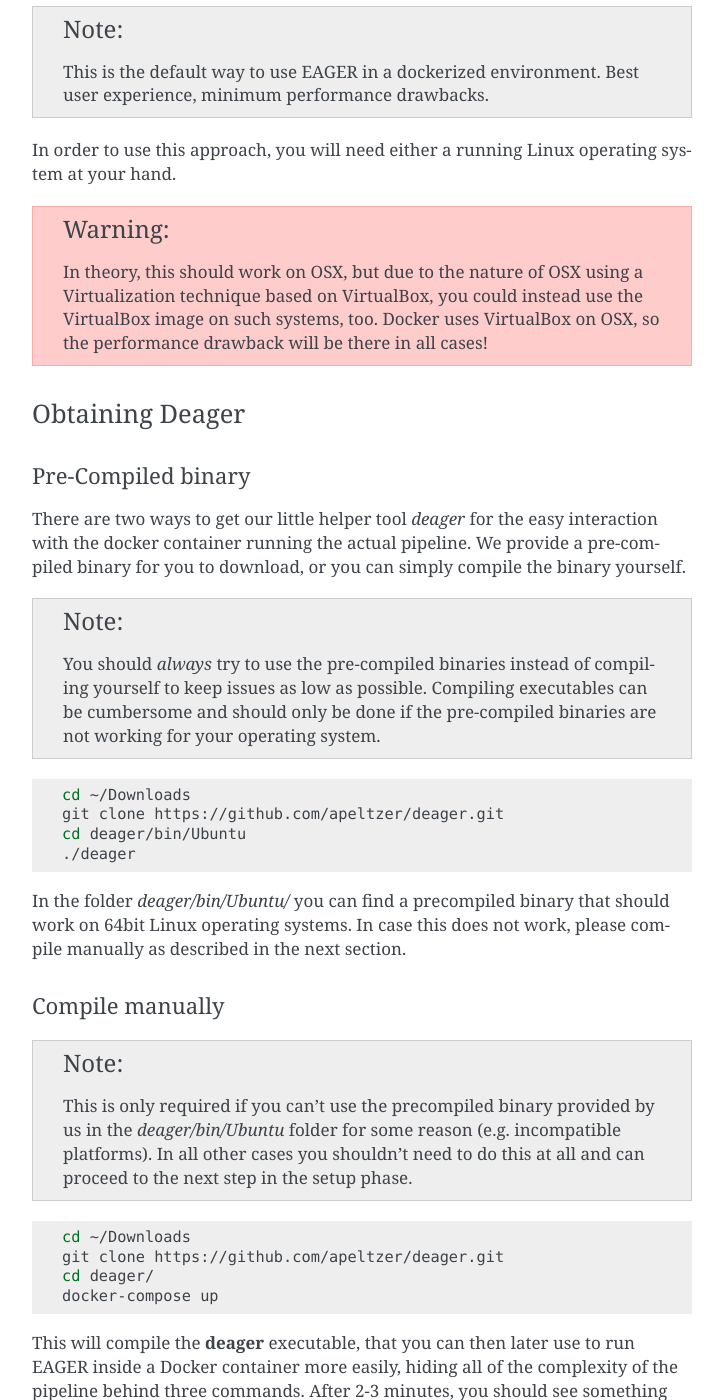
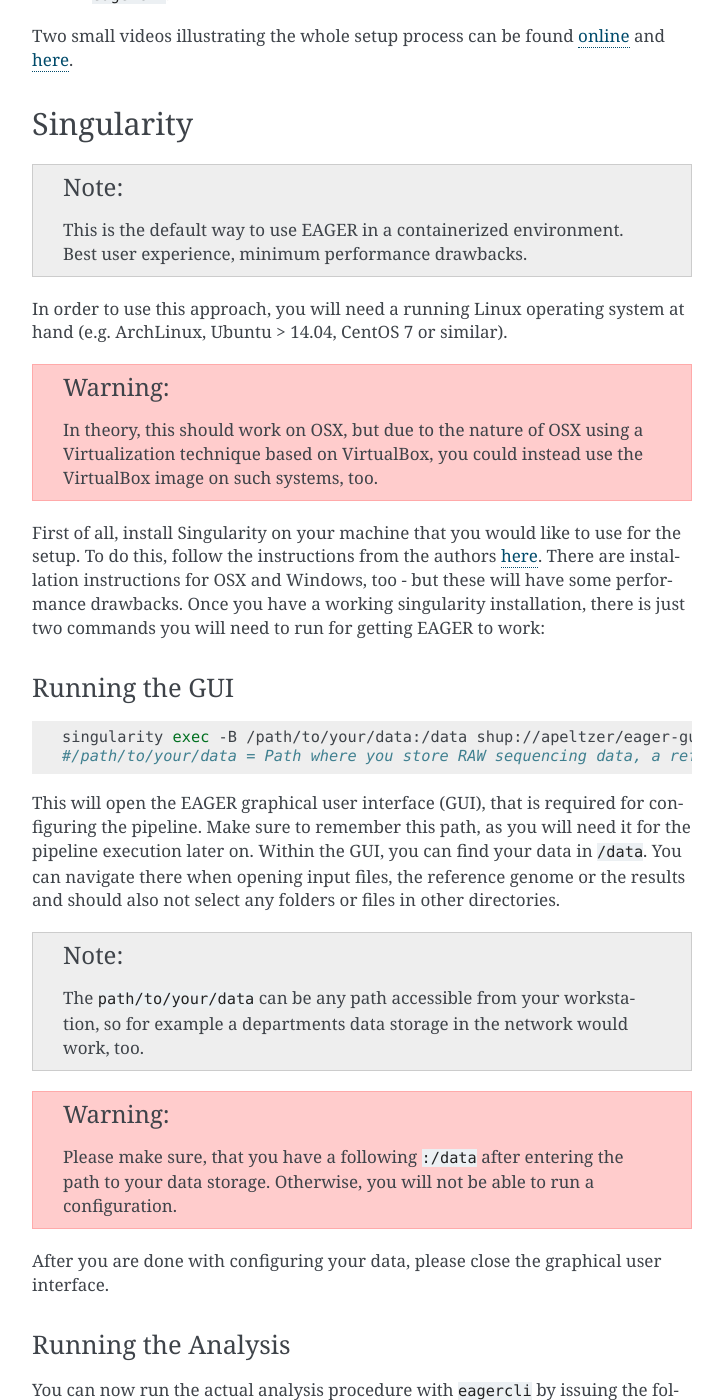
Before and after one commit to apeltzer/EAGER-GUI, a Sphinx documentation site: the page built from docs/contents/installation.rst, in a window 1280 px wide and 1400 px high, scrolled down 950 px. Shown: the whole window, without its empty margins (388-1111 px from the left). Built offline with Sphinx 7.4.7, drawn with Linux system fonts in a browser that asks for light colours; some of the changed text lies outside the part shown.

Commit message:
Switching documentation to Singularity instead of Docker. Much better user experience, less overhead for us.
Major documentation update for that purpose.

```diff
--- a/docs/contents/installation.rst
+++ b/docs/contents/installation.rst
@@ -2,6 +2,11 @@
 ================================================
 
 We provide three kinds of installation instructions.
+
+.. note::
+
+   We do not provide a docker image anymore, as the much more flexible Singularity method superseded the ``deager`` application and our Docker based approach.
+
 
 VirtualBox
 ----------
@@ -24,153 +29,63 @@
 
 Two small videos illustrating the whole setup process can be found `online <http://bit.ly/eagervbox-installation>`_ and `here <http://bit.ly/eagervbox-running>`_.
 
-Docker
-------
+Singularity
+-----------
+
 .. note::
 
-   This is the default way to use EAGER in a dockerized environment. Best user experience, minimum performance drawbacks.
+   This is the default way to use EAGER in a containerized environment. Best user experience, minimum performance drawbacks.
 
-In order to use this approach, you will need either a running Linux operating system at your hand.
+In order to use this approach, you will need a running Linux operating system at hand (e.g. ArchLinux, Ubuntu > 14.04, CentOS 7 or similar).
 
 .. warning::
 
-   In theory, this should work on OSX, but due to the nature of OSX using a Virtualization technique based on VirtualBox, you could instead use the VirtualBox image on such systems, too. Docker uses VirtualBox on OSX, so the performance drawback will be there in all cases!
-
-Obtaining Deager
-^^^^^^^^^^^^^^^^
-
-Pre-Compiled binary
-~~~~~~~~~~~~~~~~~~~
+   In theory, this should work on OSX, but due to the nature of OSX using a Virtualization technique based on VirtualBox, you could instead use the VirtualBox image on such systems, too.
 
 
-There are two ways to get our little helper tool `deager` for the easy interaction with the docker container running the actual pipeline. We provide a pre-compiled binary for you to download, or you can simply compile the binary yourself.
+First of all, install Singularity on your machine that you would like to use for the setup.
+To do this, follow the instructions from the authors `here <http://singularity.lbl.gov/install-linux>`_. There are installation instructions for OSX and Windows, too - but these will have some performance drawbacks.
+Once you have a working singularity installation, there is just two commands you will need to run for getting EAGER to work:
+
+
+Running the GUI
+^^^^^^^^^^^^^^^
+
+.. code-block:: bash
+
+   singularity exec -B /path/to/your/data:/data shup://apeltzer/eager-gui eager
+   #/path/to/your/data = Path where you store RAW sequencing data, a reference genome in FastA format and the folder where you store your results in the end.
+
+This will open the EAGER graphical user interface (GUI), that is required for configuring the pipeline.
+Make sure to remember this path, as you will need it for the pipeline execution later on. Within the GUI, you can find your data in ``/data``. You can navigate there when opening input files, the reference genome or the results and should also not select any folders or files in other directories.
 
 .. note::
 
-   You should *always* try to use the pre-compiled binaries instead of compiling yourself to keep issues as low as possible. Compiling executables can be cumbersome and should only be done if the pre-compiled binaries are not working for your operating system.
+   The ``path/to/your/data`` can be any path accessible from your workstation, so for example a departments data storage in the network would work, too.
+
+.. warning::
+
+   Please make sure, that you have a following ``:/data`` after entering the path to your data storage. Otherwise, you will not be able to run a configuration.
+
+After you are done with configuring your data, please close the graphical user interface.
+
+Running the Analysis
+^^^^^^^^^^^^^^^^^^^^
+
+You can now run the actual analysis procedure with ``eagercli`` by issuing the following command.
 
 .. code-block:: bash
 
-   cd ~/Downloads
-   git clone https://github.com/apeltzer/deager.git
-   cd deager/bin/Ubuntu
-   ./deager
+   singularity exec -B /path/to/your/data:/data shup://apeltzer/eager-gui eagercli /data
 
-In the folder `deager/bin/Ubuntu/` you can find a precompiled binary that should work on 64bit Linux operating systems. In case this does not work, please compile manually as described in the next section.
-
-
-Compile manually
-~~~~~~~~~~~~~~~~
+This will run the analysis procedure on your machine using the ``eagercli`` application inside the container.
 
 .. note::
 
-   This is only required if you can't use the precompiled binary provided by us in the `deager/bin/Ubuntu` folder for some reason (e.g. incompatible platforms). In all other cases you shouldn't need to do this at all and can proceed to the next step in the setup phase.
-
-.. code-block:: bash
-
-  cd ~/Downloads
-  git clone https://github.com/apeltzer/deager.git
-  cd deager/
-  docker-compose up
-
-This will compile the **deager** executable, that you can then later use to run EAGER inside a Docker container more easily, hiding all of the complexity of the pipeline behind three commands. After 2-3 minutes, you should see something like this:
-
-.. code-block:: bash
-
-   docker-compose up
-   Starting deager_build
-   Attaching to deager_build
-   deager_build | + apt-get update -qq
-   deager_build | + apt-get install -qq -y make git golang
-   deager_build | + go build -o amd64/deager
-   deager_build | + echo 'La Fin!'
-   deager_build | La Fin!
-
-And you will find an executable called **deager** in the directory ``amd64/``. You may copy this executable somewhere else on your operating system, e.g. ``/usr/local/bin`` (if you have administrative rights), or call the tool directly. A small video illustrating this compilation procedure can be found `here <https://www.youtube.com/watch?v=kYaKgDixFoc>`_
-
-.. warning::
-
-   Attention: This is only generating an executable for linux operating systems, NOT for OSX. OSX is widely not supported as there is also no native docker client available for OSX.
-
-Running EAGER inside a Docker Container
-^^^^^^^^^^^^^^^^^^^^^^^^^^^^^^^^^^^^^^^
-
-If you now switch to the directory where the **deager** executable lays, you will see the main interface of the docker administration tool of the EAGER pipeline when calling the tool:
-
-.. code-block:: bash
-
-   ./deager
-   Usage:
-     deager [options] (start|stop|gui|run)
-     deager -h | --help
-     deager --version
+   The results will be stored in the folder you selected in the configuration procedure. A good practice would be to have a separate folder inside your ``path/to/your/data`` just for this purpose.
 
 
-A more extensive description of the options required to run the pipeline can be found by using the help function of "deager":
 
-.. code-block:: bash
-
-   ./deager -h
-   Eager Docker Client
-    Usage:
-     deager [options] (start|stop|gui|run)
-     deager -h | --help
-     deager --version
-
-   start:    Spins up the EAGER docker container
-   stop:     Stop/remove the EAGER container
-   gui:      Connect to container and start eager GUI
-   run:      Run eagercli within --data directory
-
-   Options:
-     --data <path>      Directory to use as /data/ directory within eager (default: ~/data)
-     --image <str>      Name of the eager image [default: apeltzer/eager]
-     --container <str>  Name of the container spun up (default: eager_$USER)
-     --uid              Use docker-client UID/GID for eager user within container.
-                        This will cope with user rights. (depends on bindmount; boot2docker, local docker deamon...)
-     -h --help          Show this screen.
-     --version          Show version.
-
-Running EAGER
-^^^^^^^^^^^^^
-
-You will be able to run the EAGER pipeline now with just these four commands offered by the CLI tool. An illustrative video on how to start the container can be found `here <https://www.youtube.com/watch?v=k2ta3345DUY>`_. Start by starting the container:
-
-.. code-block:: bash
-
-   deager start --data /path/to/your/datafolder
-
-.. note::
-
-  You may need to set the system variable on your system before this will run properly. To do so, simply issue the following on the command line and you're ready to go:
-
-  .. code-block:: bash
-
-     export DOCKER_HOST=unix:///var/run/docker.sock
-
-Afterwards, you can open the GUI to configure an analysis run, illustrated in this little `helper video <https://www.youtube.com/watch?v=cKrBuoiGgNE>`_
-
-.. code-block:: bash
-
-   deager gui --data ~/data
-
-
-This should open a graphical interface on your machine, enabling you to configure everything and creating subsequently configuration files used for the pipeline execution in your ``/path/to/your/data`` folder.
-
-You may then execute your configuration files by issuing:
-
-.. code-block:: bash
-
-   deager run --data /path/to/your/data
-
-And EAGER will process your data given your configuration files sequentially. Afterwards, your output will be in the provided datafolder and you can then have a look at e.g. the ReportTable created by the pipeline. All data that has been processed will be available outside of the docker container, so you can basically spin up a container, analyse your data and destroy the container after the analysis process, leaving your system unchanged.
-
-Note that the initial download of the image might take some time, depending on your internet connection.
-
-
-.. note::
-
-   If you need assistance with the Docker image and or would like to get updates if the image is updated, please sign up at our mailing list for docker users of EAGER by sending an e-mail to `<eager-docker@googlegroups.com>`_ .
 
 
 
```
Also changed, not shown: README.md (+13 -0 lines).
